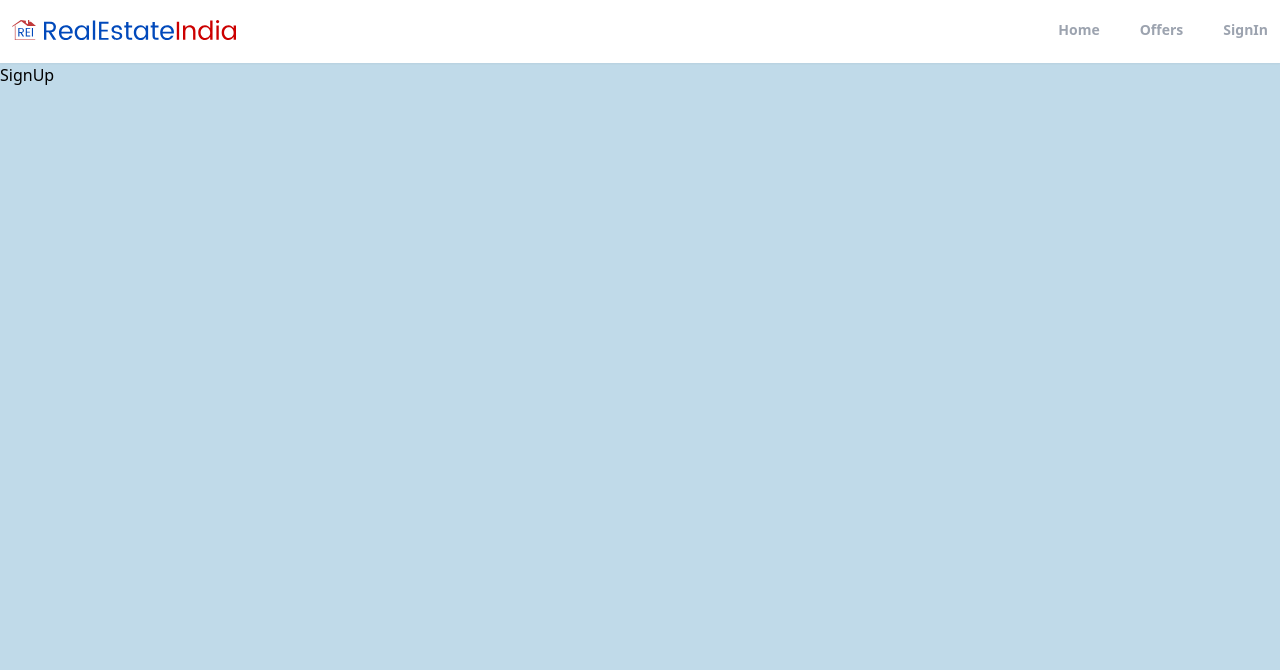
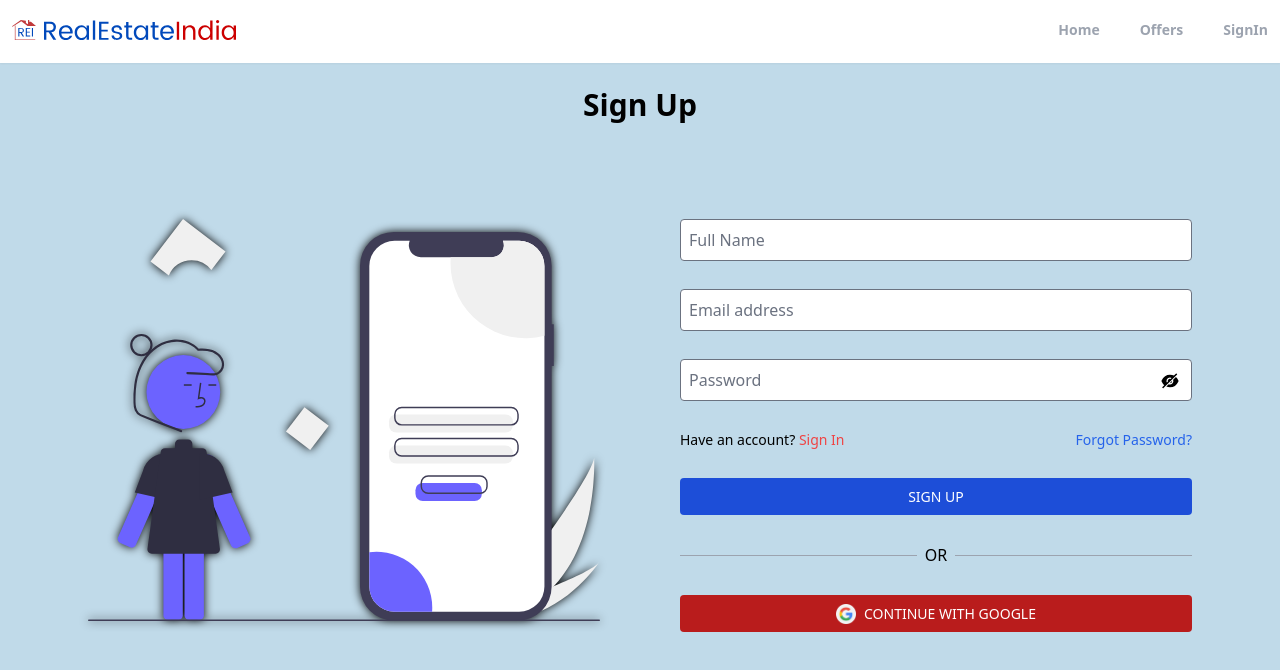
Before and after one commit to vivekabhale48/real-estate-clone-react, a React (Create React App) app: page /sign-up in a window 1280 px wide. Shown: the top 670 px of the page. Built offline with nearby package versions, Linux system fonts and the light colour scheme.

Commit message:
Created Sign in, Sign up and Forgot password pages and OAuth component

```diff
--- a/package.json
+++ b/package.json
@@ -3,11 +3,13 @@
   "version": "0.1.0",
   "private": true,
   "dependencies": {
+    "@tailwindcss/forms": "^0.5.7",
     "@testing-library/jest-dom": "^5.17.0",
     "@testing-library/react": "^13.4.0",
     "@testing-library/user-event": "^13.5.0",
     "react": "^18.2.0",
     "react-dom": "^18.2.0",
+    "react-icons": "^4.12.0",
     "react-router": "^6.21.1",
     "react-router-dom": "^6.21.1",
     "react-scripts": "5.0.1",
--- /dev/null
+++ b/src/components/OAuth.jsx
@@ -0,0 +1,18 @@
+import React from "react";
+
+const OAuth = () => {
+  return (
+    <>
+      <button className="uppercase bg-red-700 text-white w-full py-2 text-[14px] rounded flex justify-center items-center gap-x-2">
+        <img
+          className="w-[20px]"
+          src="assets/google-logo.png"
+          alt="Google logo"
+        />
+        <span>Continue with Google</span>
+      </button>
+    </>
+  );
+};
+
+export default OAuth;
--- a/src/pages/ForgotPassword.jsx
+++ b/src/pages/ForgotPassword.jsx
@@ -1,9 +1,63 @@
-import React from 'react'
+import React, { useState } from "react";
+import { Link } from "react-router-dom";
+import OAuth from "../components/OAuth";
 
 const ForgotPassword = () => {
+  const [email, setEmail] = useState("");
+
+  //The spread operator creates the copy of the existing object and stores it into the previousValue variable, now the changes in the object is done on this existing copy of object and then it is passed to the setFormData
+  function handleOnChange(e) {
+    setEmail(e.target.value);
+  }
   return (
-    <div>ForgotPassword</div>
-  )
-}
+    <section className="mt-6 h-[calc(100vh-87px)] xl:max-w-[1280px] lg:max-w-[1024px] md:max-w-[768px] mx-auto">
+      <h1 className="text-3xl text-center  font-bold">Forgot Password</h1>
+      <div className="flex justify-center gap-20 flex-wrap mx-auto mt-24">
+        <div className="w-[40%]">
+          <img
+            className="signin-image w-full"
+            src="assets/sign-in.svg"
+            alt="Signin Image"
+          />
+        </div>
 
-export default ForgotPassword
+        <div className="w-[40%] flex flex-col justify-center items-end">
+          <form className="w-full" action="">
+            <input
+              className="w-full p-2 focus:outline-none rounded"
+              type="email"
+              id="email"
+              value={email}
+              onChange={handleOnChange}
+              placeholder="Email address"
+            />
+            <div className="flex justify-between my-7 text-[14px]">
+              <span>
+                Don't have an account?{" "}
+                <Link to="/sign-up" className="text-red-500">
+                  Register
+                </Link>
+              </span>
+              <Link to="/sign-in" className="text-blue-600">
+                Sign In
+              </Link>
+            </div>
+            <button className="uppercase bg-blue-700 text-white w-full py-2 text-[14px] rounded">
+              Send Reset Email
+            </button>
+            <div className="flex justify-center items-center my-7">
+              <div className="flex-1 border-t-[1px] border-gray-400 h-0"></div>
+              <span className="px-2">OR</span>
+              <div className="flex-1 border-t-[1px] border-gray-400 h-0"></div>
+            </div>
+            <div>
+              <OAuth />
+            </div>
+          </form>
+        </div>
+      </div>
+    </section>
+  );
+};
+
+export default ForgotPassword;
--- a/src/pages/SignUp.jsx
+++ b/src/pages/SignUp.jsx
@@ -1,8 +1,97 @@
-import React from 'react'
+import React, { useState } from "react";
+import { AiFillEye, AiFillEyeInvisible } from "react-icons/ai";
+import { Link } from "react-router-dom";
+import OAuth from "../components/OAuth";
 
 const SignUp = () => {
+  const [showPassword, setPassword] = useState(false);
+  const [formData, setFormData] = useState({
+    name: "",
+    email: "",
+    password: "",
+  });
+  const { name, email, password } = formData;
+
+  //The spread operator creates the copy of the existing object and stores it into the previousValue variable, now the changes in the object is done on this existing copy of object and then it is passed to the setFormData
+  function handleOnChange(e) {
+    setFormData((previousValue) => ({
+      ...previousValue,
+      [e.target.id]: e.target.value,
+    }));
+  }
   return (
-    <div>SignUp</div>
+    <section className="mt-6 h-[calc(100vh-87px)] xl:max-w-[1280px] lg:max-w-[1024px] md:max-w-[768px] mx-auto">
+      <h1 className="text-3xl text-center  font-bold">Sign Up</h1>
+      <div className="flex justify-center gap-20 flex-wrap mx-auto mt-24">
+        <div className="w-[40%]">
+          <img
+            className="signin-image w-full"
+            src="assets/sign-in.svg"
+            alt="Signin Image"
+          />
+        </div>
+
+        <div className="w-[40%] flex flex-col justify-center items-end">
+          <form className="w-full" action="">
+          <input
+              className="w-full p-2 mb-7 focus:outline-none rounded"
+              type="text"
+              id="name"
+              value={name}
+              onChange={handleOnChange}
+              placeholder="Full Name"
+            />
+            <input
+              className="w-full p-2 mb-7 focus:outline-none rounded"
+              type="email"
+              id="email"
+              value={email}
+              onChange={handleOnChange}
+              placeholder="Email address"
+            />
+            <div className="relative">
+              <input
+                type={showPassword ? "text" : "password"}
+                className="w-full p-2 focus:outline-none rounded"
+                id="password"
+                value={password}
+                onChange={handleOnChange}
+                placeholder="Password"
+              />
+              {showPassword ? (
+                <AiFillEye
+                  className="absolute right-3 top-3 text-xl"
+                  onClick={() => setPassword((preVal) => !preVal)}
+                />
+              ) : (
+                <AiFillEyeInvisible
+                  className="absolute right-3 top-3 text-xl"
+                  onClick={() => setPassword((preVal) => !preVal)}
+                />
+              )}
+            </div>
+            <div className="flex justify-between my-7 text-[14px]">
+              <span>
+                Have an account? <Link to="/sign-in" className="text-red-500">Sign In</Link>
+              </span>
+              <Link to="/forgot-password" className="text-blue-600">Forgot Password?</Link>
+            </div>
+            <button className="uppercase bg-blue-700 text-white w-full py-2 text-[14px] rounded">
+              Sign Up
+            </button>
+            <div className="flex justify-center items-center my-7">
+              <div className="flex-1 border-t-[1px] border-gray-400 h-0"></div>
+              <span className="px-2">OR</span>
+              <div className="flex-1 border-t-[1px] border-gray-400 h-0"></div>
+            </div>
+            <div>
+                <OAuth />
+
+            </div>
+          </form>
+        </div>
+      </div>
+    </section>
   )
 }
 
--- a/src/pages/Signin.jsx
+++ b/src/pages/Signin.jsx
@@ -1,36 +1,90 @@
-import React from 'react'
+import React, { useState } from "react";
+import { AiFillEye, AiFillEyeInvisible } from "react-icons/ai";
+import { Link } from "react-router-dom";
+import OAuth from "../components/OAuth";
 
 const Signin = () => {
+  const [showPassword, setPassword] = useState(false);
+  const [formData, setFormData] = useState({
+    email: "",
+    password: "",
+  });
+  const { email, password } = formData;
+
+  //The spread operator creates the copy of the existing object and stores it into the previousValue variable, now the changes in the object is done on this existing copy of object and then it is passed to the setFormData
+  function handleOnChange(e) {
+    setFormData((previousValue) => ({
+      ...previousValue,
+      [e.target.id]: e.target.value,
+    }));
+  }
+
   return (
-    <section className='mt-6 h-[calc(100vh-87px)] xl:max-w-[1280px] lg:max-w-[1024px] md:max-w-[768px] mx-auto'>
-        <h1 className='text-3xl text-center  font-bold'>Sign In</h1>
-        <div className='flex justify-center gap-20 flex-wrap mx-auto mt-24'>
-            <div className='w-[40%]'>
-                <img className='signin-image w-full' src="assets/sign-in.svg" alt="Signin Image" />
+    <section className="mt-6 h-[calc(100vh-87px)] xl:max-w-[1280px] lg:max-w-[1024px] md:max-w-[768px] mx-auto">
+      <h1 className="text-3xl text-center  font-bold">Sign In</h1>
+      <div className="flex justify-center gap-20 flex-wrap mx-auto mt-24">
+        <div className="w-[40%]">
+          <img
+            className="signin-image w-full"
+            src="assets/sign-in.svg"
+            alt="Signin Image"
+          />
+        </div>
+
+        <div className="w-[40%] flex flex-col justify-center items-end">
+          <form className="w-full" action="">
+            <input
+              className="w-full p-2 mb-7 focus:outline-none rounded"
+              type="email"
+              id="email"
+              value={email}
+              onChange={handleOnChange}
+              placeholder="Email address"
+            />
+            <div className="relative">
+              <input
+                type={showPassword ? "text" : "password"}
+                className="w-full p-2 focus:outline-none rounded"
+                id="password"
+                value={password}
+                onChange={handleOnChange}
+                placeholder="Password"
+              />
+              {showPassword ? (
+                <AiFillEye
+                  className="absolute right-3 top-3 text-xl"
+                  onClick={() => setPassword((preVal) => !preVal)}
+                />
+              ) : (
+                <AiFillEyeInvisible
+                  className="absolute right-3 top-3 text-xl"
+                  onClick={() => setPassword((preVal) => !preVal)}
+                />
+              )}
             </div>
+            <div className="flex justify-between my-7 text-[14px]">
+              <span>
+                Don't have an account? <Link to="/sign-up" className="text-red-500">Register</Link>
+              </span>
+              <Link to="/forgot-password" className="text-blue-600">Forgot Password?</Link>
+            </div>
+            <button className="uppercase bg-blue-700 text-white w-full py-2 text-[14px] rounded">
+              Sign in
+            </button>
+            <div className="flex justify-center items-center my-7">
+              <div className="flex-1 border-t-[1px] border-gray-400 h-0"></div>
+              <span className="px-2">OR</span>
+              <div className="flex-1 border-t-[1px] border-gray-400 h-0"></div>
+            </div>
+            <div>
+                <OAuth />
 
-            <div className='flex flex-col justify-center items-end'>
-                <form className='' action="">
-                    <input className='w-full p-2 mb-7 focus:outline-none rounded' type="text" placeholder='Email address' />
-                    <input className='w-full p-2 focus:outline-none rounded' type="text" placeholder='Password'/>
-                    <div className='flex justify-between my-7 text-[14px]'>
-                        <span>Don't have an account? <a className='text-red-500'>Register</a></span>
-                        <span className='text-blue-600'>Forgot Password?</span>
-                    </div>
-                    <button className='uppercase bg-blue-700 text-white w-full py-2 text-[14px] rounded'>Sign in</button>
-                    <div className='flex justify-center items-center my-7'>
-                        <div className='flex-1 border-t-[1px] border-gray-400 h-0'></div>
-                        <span className='px-2'>OR</span>
-                        <div className='flex-1 border-t-[1px] border-gray-400 h-0'></div>
-                    </div>
-                    <div>
-                        <button className='uppercase bg-red-700 text-white w-full py-2 text-[14px] rounded flex justify-center items-center gap-x-2'><img className='w-[20px]' src="assets/google-logo.png" alt="Google logo"/><span>Continue with Google</span></button>
-                    </div>
-                </form>
             </div>
+          </form>
         </div>
+      </div>
     </section>
-  )
-}
+  );
+};
 
 export default Signin;
--- a/tailwind.config.js
+++ b/tailwind.config.js
@@ -6,5 +6,7 @@ module.exports = {
   theme: {
     extend: {},
   },
-  plugins: [],
+  plugins: [
+    require('@tailwindcss/forms'),
+  ],
 }
```
Also changed, not shown: 1 other file (tests, documents, lock files or other folders).
